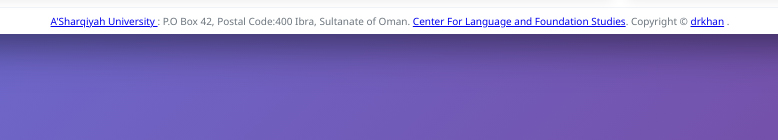
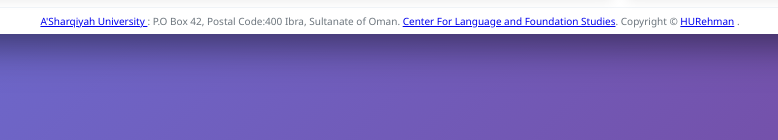
Before and after one commit to hameedktk09/cms, a plain HTML site: page index.html in a window 1280 px wide. Shown: the part 657-797 px from the top of the page, 250-1028 px from the left. Drawn offline with nearby package versions, Linux system fonts and the light colour scheme; a script that the page names is missing.

Commit message:
Update index.html

```diff
--- a/index.html
+++ b/index.html
@@ -268,7 +268,7 @@
   </div>
   <footer>
   <a href="https://www.asu.edu.om/" target="_blank" class="univ-link">A'Sharqiyah University </a>: P.O Box 42, Postal Code:400 Ibra, Sultanate of Oman.
-<a href="https://www.asu.edu.om/Page/Details/25?t=Centre%20for%20Language%20and%20Foundation%20Studies">Center For Language and Foundation Studies</a>. Copyright <span class="copyright">&copy; <a href="mailto:hrehman08@yahoo.com">drkhan</a> <span id="year"></span></span>.
+<a href="https://www.asu.edu.om/Page/Details/25?t=Centre%20for%20Language%20and%20Foundation%20Studies">Center For Language and Foundation Studies</a>. Copyright <span class="copyright">&copy; <a href="mailto:h.rehman@asu.edu.om">HURehman</a> <span id="year"></span></span>.
 </footer>
 </div>
 
```
